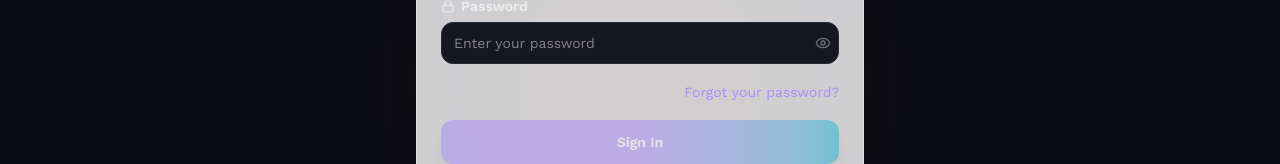
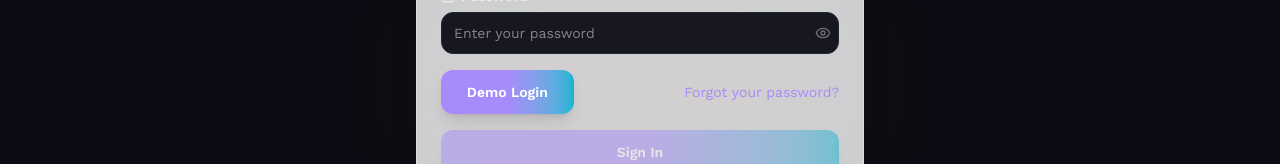
Before and after one commit to samibyte/habit-flow-client, a React (Vite) app: page /login in a window 1280 px wide. Shown: the part 319-483 px from the top of the page. Built offline with nearby package versions, Linux system fonts and the light colour scheme; no server answers.

Commit message:
feat: add demo login btn and functionality

```diff
--- a/src/components/ui/ProfileDropDown.jsx
+++ b/src/components/ui/ProfileDropDown.jsx
@@ -4,13 +4,10 @@ import toast from "react-hot-toast";
 import useAuth from "../../hooks/useAuth";
 import {
   User,
-  Settings,
   LogOut,
   TrendingUp,
   ChartNoAxesCombined,
   ChevronDown,
-  Shield,
-  HelpCircle,
 } from "lucide-react";
 
 const ProfileDropDown = (props) => {
@@ -19,41 +16,23 @@ const ProfileDropDown = (props) => {
   const profileRef = useRef();
 
   const navigation = [
-    {
-      title: "My Profile",
-      path: "#",
-      icon: User,
-      description: "View your profile",
-    },
+    // {
+    //   title: "My Profile",
+    //   path: "#",
+    //   icon: User,
+    //   description: "View your profile",
+    // },
     {
       title: "My Habits",
-      path: "/my-habits",
+      path: "/dashboard/my-habits",
       icon: TrendingUp,
       description: "View progress dashboard",
     },
     {
       title: "Progress Analytics",
-      path: "/analytics",
+      path: "/dashboard/analytics",
       icon: ChartNoAxesCombined,
       description: "View progress dashboard",
-    },
-    {
-      title: "Settings",
-      path: "#",
-      icon: Settings,
-      description: "Account settings",
-    },
-    {
-      title: "Help & Support",
-      path: "#",
-      icon: HelpCircle,
-      description: "Get help",
-    },
-    {
-      title: "Privacy",
-      path: "#",
-      icon: Shield,
-      description: "Privacy settings",
     },
   ];
 
--- a/src/pages/Auth/Login.jsx
+++ b/src/pages/Auth/Login.jsx
@@ -61,6 +61,21 @@ const Login = () => {
       } else {
         toast.error("Google sign in failed. Please try again.");
       }
+    }
+  };
+
+  const demoLogin = async () => {
+    setIsLoading(true);
+    const demoEmail = "demo@gmail.com";
+    const demoPassword = "Asdf12";
+    try {
+      await signInUser(demoEmail, demoPassword);
+      toast.success("Demo login successful");
+      navigate(location.state?.from || "/");
+    } catch (err) {
+      console.error(err);
+    } finally {
+      setIsLoading(false);
     }
   };
 
@@ -148,6 +163,19 @@ const Login = () => {
               </div>
             </div>
 
+            <div className="flex justify-between items-center">
+              <button
+              onClick={() => {demoLogin()}}
+              whileHover={{ scale: 1.02 }}
+              whileTap={{ scale: 0.98 }}
+              type="button"
+              className="w-1/3 py-3 bg-linear-to-r from-primary to-secondary via-primary hover:via-secondary transition-colors text-white font-semibold rounded-xl shadow-lg hover:shadow-xl transition-all duration-300 disabled:opacity-50 cursor-pointer disabled:cursor-not-allowed disabled:transform-none relative overflow-hidden group text-sm"
+            >
+              {/* Shine effect */}
+              <div className="absolute inset-0 bg-linear-to-r from-transparent via-white/20 to-transparent transform -skew-x-12 translate-x-full group-hover:translate-x-full transition-transform duration-1000" />
+
+              Demo Login
+            </button>
             <div className="text-right">
               <Link
                 to="/forgot-password"
@@ -157,6 +185,8 @@ const Login = () => {
                 Forgot your password?
               </Link>
             </div>
+            </div>
+
 
             {/* Login button */}
             <button
```
